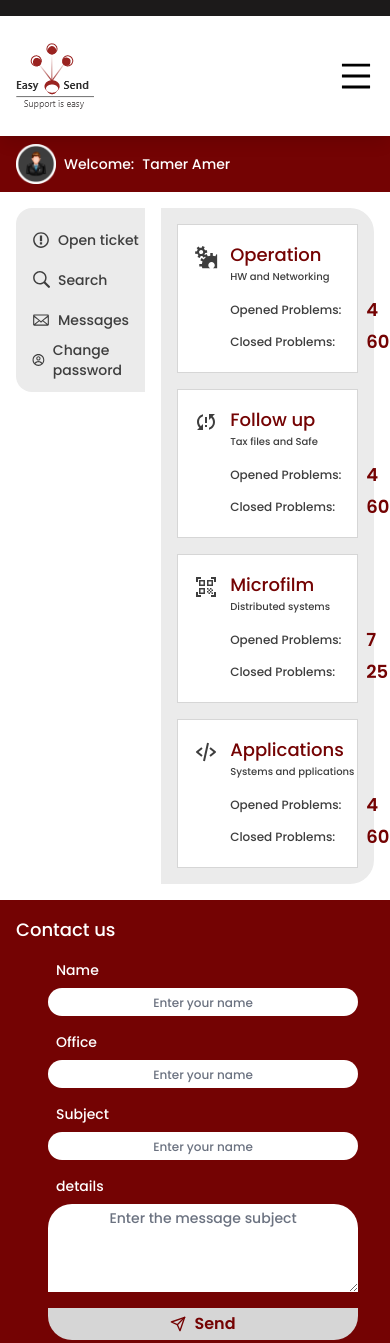
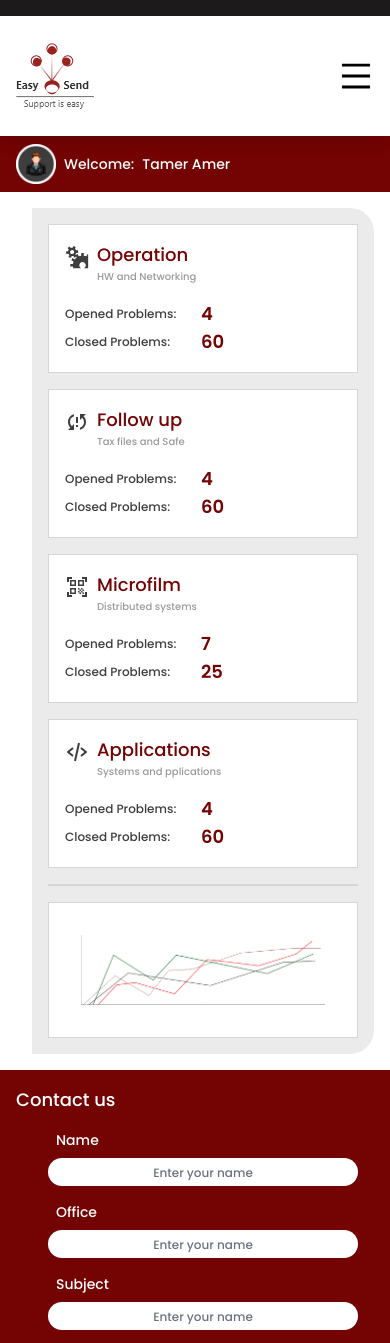
Before and after one commit to Tamer-E-Amer/Easy-Send-System, a React (Vite) app: page /dashboard in a window 390 px wide. Shown: the top 1343 px of the page. Built offline with nearby package versions, Linux system fonts and the light colour scheme.

Commit message:
Dashboard page: 1- Refactoring ProblemsCount component. 2-Adding diagram 3- Enhance responsive with problems count component and navigation menu

```diff
--- a/src/components/util/dashboard/dashboardNav/DashboardNav.jsx
+++ b/src/components/util/dashboard/dashboardNav/DashboardNav.jsx
@@ -4,7 +4,7 @@ import { GoIssueOpened, GoSearch, GoMail } from "react-icons/go";
 import { CgProfile } from "react-icons/cg";
 const DashboardNav = () => {
   return (
-    <div className="py-4 pl-4 flex flex-col items-start w-[220px] bg-gray-light-100 space-y-2 rounded-l-2xl">
+    <div className="hidden py-4 pl-4 md:flex flex-col items-start w-[220px] bg-gray-light-100 space-y-2 rounded-l-2xl">
       <div className="dashboard-nav-link">
         {/* icon */}
         <GoIssueOpened className="text-lg" />
--- a/src/components/util/dashboard/problemsCount/ProblemsCount.jsx
+++ b/src/components/util/dashboard/problemsCount/ProblemsCount.jsx
@@ -2,20 +2,21 @@ import React from "react";
 
 const ProblemsCount = ({ dept }) => {
   return (
-    <div className="p-4 w-full bg-white flex flex-start justify-start border-[1px] border-title-gray space-x-3">
-      {/* Icon */}
+    <div className="p-4 w-full bg-white flex flex-col items-start justify-center border-[1px] border-title-gray space-y-4">
+      {/* icon and title */}
+      <div className="flex items-start justify-center space-x-2">
+        {/* icon */}
         <div className="text-2xl text-gray-light-200 pt-1">{dept.icon}</div>
-      {/* Data */}
-      <div className="flex flex-col items-start space-y-3">
         {/* title */}
         <div className="flex flex-col items-start">
           <h1 className="text-lg text-red-dark font-semi ">{dept.title}</h1>
-          <h6 className="text-[10px] text-gray-light-200 ">
+          <h6 className="text-[10px] text-gray-small-text ">
             {dept.problemsCount.problemsAbout}
           </h6>
         </div>
-        {/* Problems Data */}
-        <div className="flex flex-col space-y-1">
+      </div>
+      {/* Problems count */}
+      <div>
         <div className="w-full flex items-center space-x-2">
           <h4 className="text-[12px] text-gray-light-200 w-32 ">
             Opened Problems:
@@ -34,7 +35,6 @@ const ProblemsCount = ({ dept }) => {
         </div>
       </div>
     </div>
-    </div>
   );
 };
 
--- a/src/pages/dashboard/Dashboard.jsx
+++ b/src/pages/dashboard/Dashboard.jsx
@@ -9,14 +9,23 @@ const Dashboard = () => {
       {/* Welcome bar */}
       <WelcomeBar />
       {/* Dashboard body */}
-      <div className="container p-4  flex items-start space-x-4 ">
+      <div className="container p-4  flex  items-start space-x-4 ">
         {/* Left menu */}
         <DashbardNav />
         {/* Dashboard data */}
-        <div className="w-full bg-gray-light-100 p-4 rounded-r-3xl">
+        <div className="w-full bg-gray-light-100 p-4 rounded-r-3xl flex flex-col space-y-4 ">
           {/* Departments Statistics */}
           <div className="grid grid-cols-1 md:grid-cols-2 lg:grid-cols-4 gap-4">
             {problemsCount}
+          </div>
+          <hr className="w-full h-0 border-[0.5px] border-title-gray md:hidden" />
+          {/* Diagram */}
+          <div className=" p-8 overflow-x-scroll md:overflow-hidden flex items-center justify-center border-[1px] bg-white border-title-gray ">
+            <img
+              src="/imgs/diagram.png"
+              alt="diagram"
+              className="w-full md:w-3/4"
+            />
           </div>
         </div>
       </div>
--- a/tailwind.config.cjs
+++ b/tailwind.config.cjs
@@ -12,6 +12,7 @@ module.exports = {
         "gray-light-200": "#3E3E3E",
         "gray-light-100": "#EBEBEB",
         "title-gray": "#D6D6D6",
+        "gray-small-text": "#9A9A9A",
         "red-dark": "#740303",
       },
     },
```
Also changed, not shown: public/imgs/diagram.png (added). Lines whose indentation alone changed are shown as unchanged.
